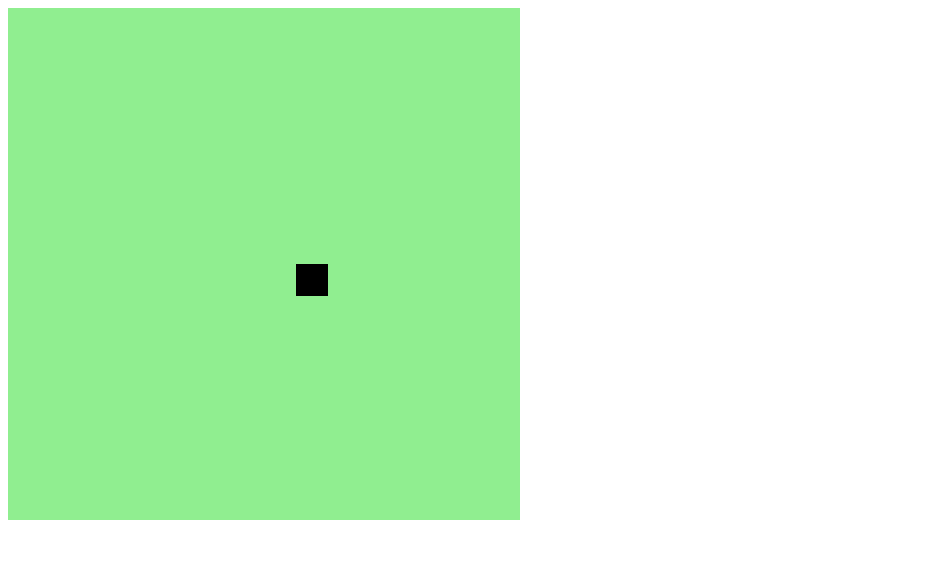
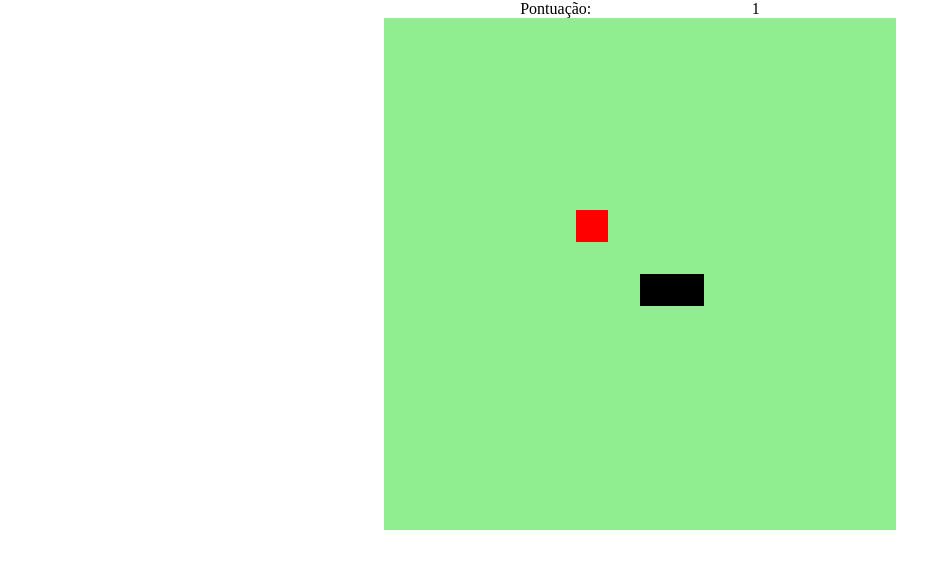
Before and after one commit to ByJhona/BCSPTech, a plain HTML site: page index.html in a window 1280 px wide. Shown: the whole page, without its empty margins (0-951 px from the left). Drawn offline with Linux system fonts and the light colour scheme.

Commit message:
Joguinho finalizado com placar porem com alguns bugs na hora de comer a comidinha

```diff
--- a/index.html
+++ b/index.html
@@ -10,8 +10,11 @@
     </head>
 
     <body>
-        <canvas id="snake" width="512" height="512">
+        <div class="container">
+            <p>Pontuação: </p>
+            <p id="pontos"></p>
+        </div>
+            <canvas id="snake" width="512" height="512"></canvas>
 
-        </canvas>
     </body>
 </html>
--- a/js/main.js
+++ b/js/main.js
@@ -1,9 +1,16 @@
 let canvas = document.getElementById("snake");
 let context = canvas.getContext("2d");
+let pontos = document.getElementById("pontos");
 let box = 32;
 let snake = [];
+var cont = 0;
+let direction = "direita"
+pontos.innerHTML = cont;
 
-let direction = "direita"
+let comidinha = {
+    x: Math.floor(Math.random() * 15  + 1) * box,
+    y: Math.floor(Math.random() * 15  + 1) * box
+}
 
 snake[0] = {
     x: 8 * box,
@@ -22,6 +29,12 @@ function criarCobriha(){
     }
 }
 
+function criarComidinha(){
+    context.fillStyle = "red";
+    context.fillRect(comidinha.x, comidinha.x, box, box);
+}
+
+
 document.addEventListener("keydown", update)
 
 function update(event){
@@ -32,16 +45,24 @@ function update(event){
 
 }
 
-function inicarJogo(){
+function iniciarJogo(){
 
     if(snake[0].x > 15 * box && direction == "direita") snake[0].x = 0;
     if(snake[0].x < 0 && direction == "esquerda") snake[0].x = 16 * box;
     if(snake[0].y < 0 && direction == "cima") snake[0].y = 16*box;
     if(snake[0].y > 15 * box && direction == "baixo") snake[0].y = 0;
 
+    for(i = 1; i < snake.length; i++){
+        if(snake[0].x == snake[i].x && snake[0].y == snake[i].y){
+            clearInterval(jogo);
+            alert("Game Over :(");
+        }
+    }
 
     criarBG();
     criarCobriha();
+    criarComidinha();
+
 
     let snakeX = snake[0].x;
     let snakeY = snake[0].y;
@@ -51,7 +72,15 @@ function inicarJogo(){
     if(direction == "cima") snakeY -= box;
     if(direction == "baixo") snakeY += box;
 
-    snake.pop();
+    if(snakeX == comidinha.x && snakeY == comidinha.y){
+        cont++;
+        pontos.innerHTML = cont;
+        comidinha.x = Math.floor(Math.random() * 15  + 1) * box,
+        comidinha.y = Math.floor(Math.random() * 15  + 1) * box
+    }else{
+        snake.pop();
+    }
+
 
     let newHead = {
         x: snakeX,
@@ -62,4 +91,4 @@ function inicarJogo(){
 
 }
 
-let intervalo = setInterval(inicarJogo, 100)
+let intervalo = setInterval(iniciarJogo, 100)
--- a/styles.css
+++ b/styles.css
@@ -0,0 +1,17 @@
+* {
+  box-sizing: border-box;
+  margin: 0;
+}
+
+body {
+  display: flex;
+  justify-content: center;
+  flex-direction: column;
+  align-items: center;
+}
+
+.container {
+  display: flex;
+  width: 25rem;
+  justify-content: space-around;
+}
```
